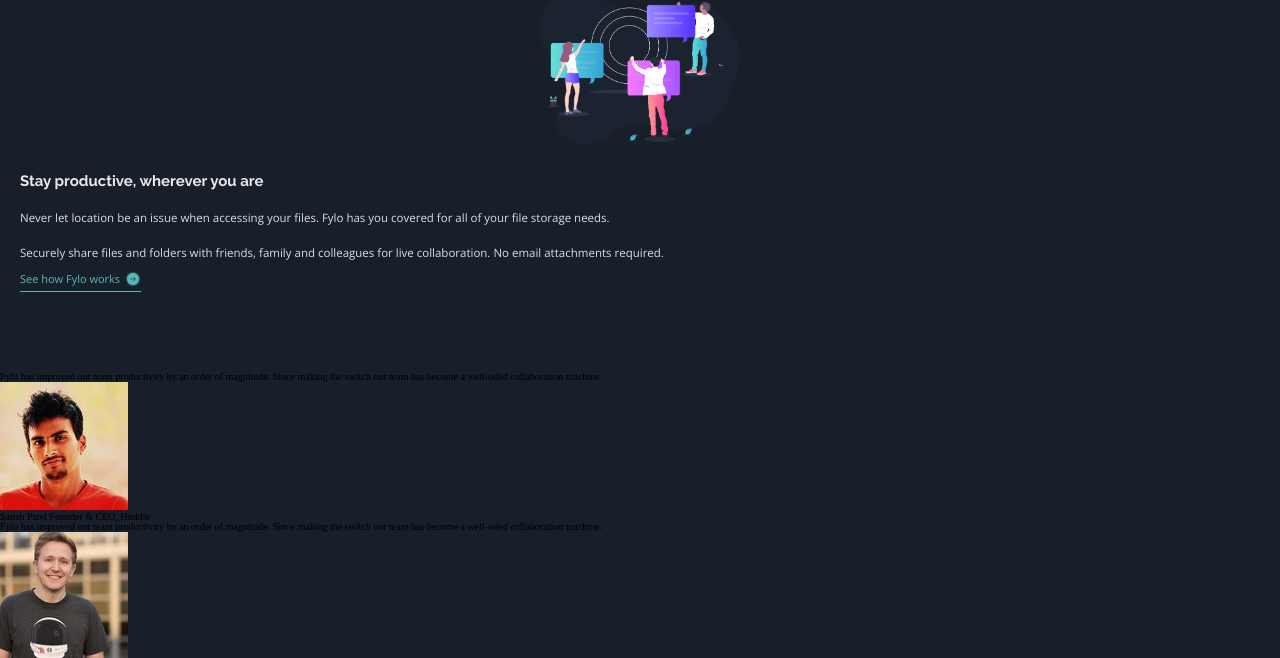
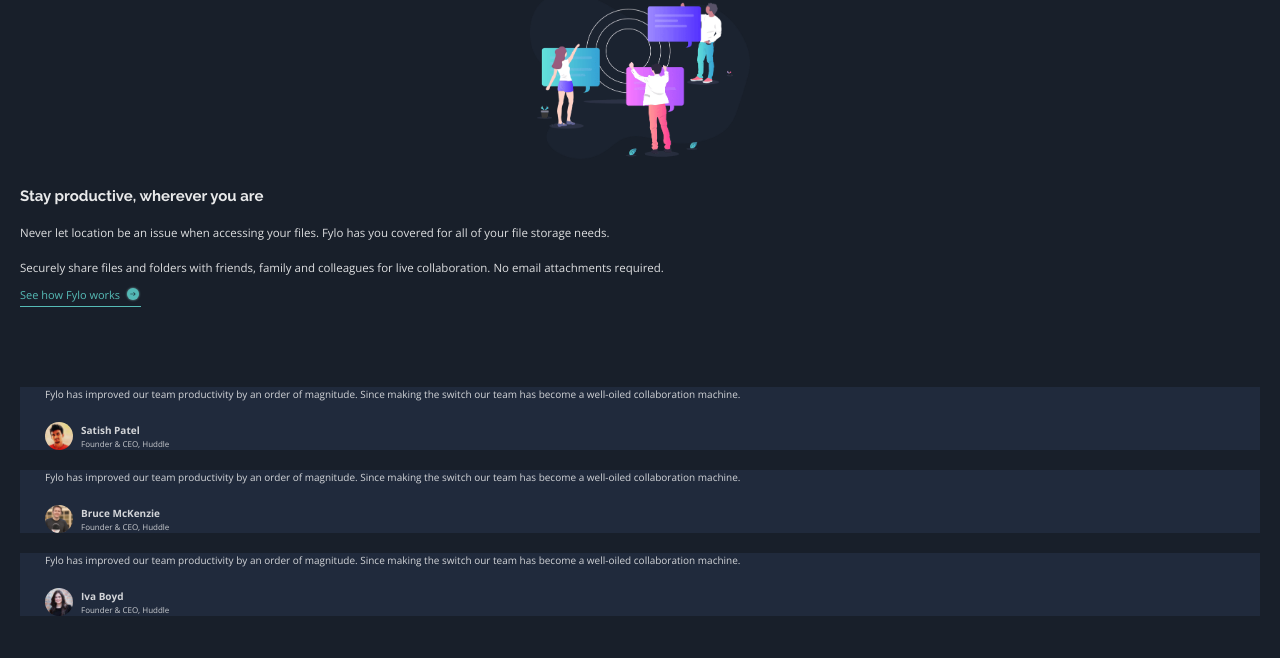
Before and after one commit to P-amian45/007.fylo-dark-theme-landing-page-master, a website: page index.html in a window 1280 px wide. Shown: the part 1091-1749 px from the top of the page. Drawn offline with nearby package versions, Linux system fonts and the light colour scheme.

Commit message:
ending testimony section

```diff
--- a/index.html
+++ b/index.html
@@ -121,8 +121,8 @@
         <div class="profil">
           <img src="images/profile-1.jpg" alt="Patel" class="profil__picture">
           <div class="profil__info">
-            <span class="profile__name">Satish Patel</span>
-            <span class="profile__status">Founder & CEO, Huddle</span>
+            <span class="profil__name">Satish Patel</span>
+            <span class="profil__status">Founder & CEO, Huddle</span>
           </div>
         </div>
       </div>
@@ -134,8 +134,8 @@
         <div class="profil">
           <img src="images/profile-2.jpg" alt="McKenzie" class="profil__picture">
           <div class="profil__info">
-            <span class="profile__name">Bruce McKenzie</span>
-            <span class="profile__status">Founder & CEO, Huddle</span>
+            <span class="profil__name">Bruce McKenzie</span>
+            <span class="profil__status">Founder & CEO, Huddle</span>
           </div>
         </div>
       </div>
@@ -147,8 +147,8 @@
         <div class="profil">
           <img src="images/profile-3.jpg" alt="Boyd" class="profil__picture">
           <div class="profil__info">
-            <span class="profile__name">Iva Boyd</span>
-            <span class="profile__status">Founder & CEO, Huddle</span>
+            <span class="profil__name">Iva Boyd</span>
+            <span class="profil__status">Founder & CEO, Huddle</span>
           </div>
         </div>
       </div>
--- a/styles/sass/_base.scss
+++ b/styles/sass/_base.scss
@@ -33,6 +33,7 @@
 //Font size
 
 $normal-size: 1.4rem;
+$xs-size: .8rem;
 $link-size: 1rem;
 $link-size-m: 1.1rem;
 $header-description: 1.15rem;
--- a/styles/sass/_components.scss
+++ b/styles/sass/_components.scss
@@ -97,7 +97,7 @@
     }
 
     &__illustration{
-        width: 20rem;
+        width: 22rem;
         margin-bottom: 3rem;
         align-self: center;
     }
@@ -149,3 +149,55 @@
     }
 
 }
+
+//TESTIMONIES SECTION
+
+.testimony-card{
+    padding: 0 2.5rem;
+    background-color: $testimonials-bg;
+
+    &:not(:last-child){
+        margin-bottom: 2rem;
+    }
+}
+
+.testimony{
+    font-family: $body-font;
+    color: $white;
+    font-size: $link-size;
+    opacity: 80%;
+    margin: 2rem 0;
+    line-height: 1.5;
+}
+
+.profil{
+
+    display: flex;
+
+    &__picture{
+        width: 2.8rem;
+        border-radius: 50%;
+    }
+
+    &__info{
+        margin-left: .8rem;
+        display: flex;
+        flex-direction: column;
+        justify-content: space-around;
+        align-items: flex-start;
+    }
+
+    &__name{
+        color: $white;
+        font-family: $body-font;
+        font-weight: $font-bold;
+        opacity: 80%;
+    }
+
+    &__status{
+        font-family: $body-font;
+        color: $white;
+        opacity: 75%;
+        font-size: $xs-size;
+    }
+}
--- a/styles/sass/_layout.scss
+++ b/styles/sass/_layout.scss
@@ -65,5 +65,5 @@
 //TESTIMONIES LAYOUT
 
 .testimonies-grid{
-    margin: 5rem 0;
+    margin: 5rem 2rem;
 }
```
Also changed, not shown: styles/css/style.css.
